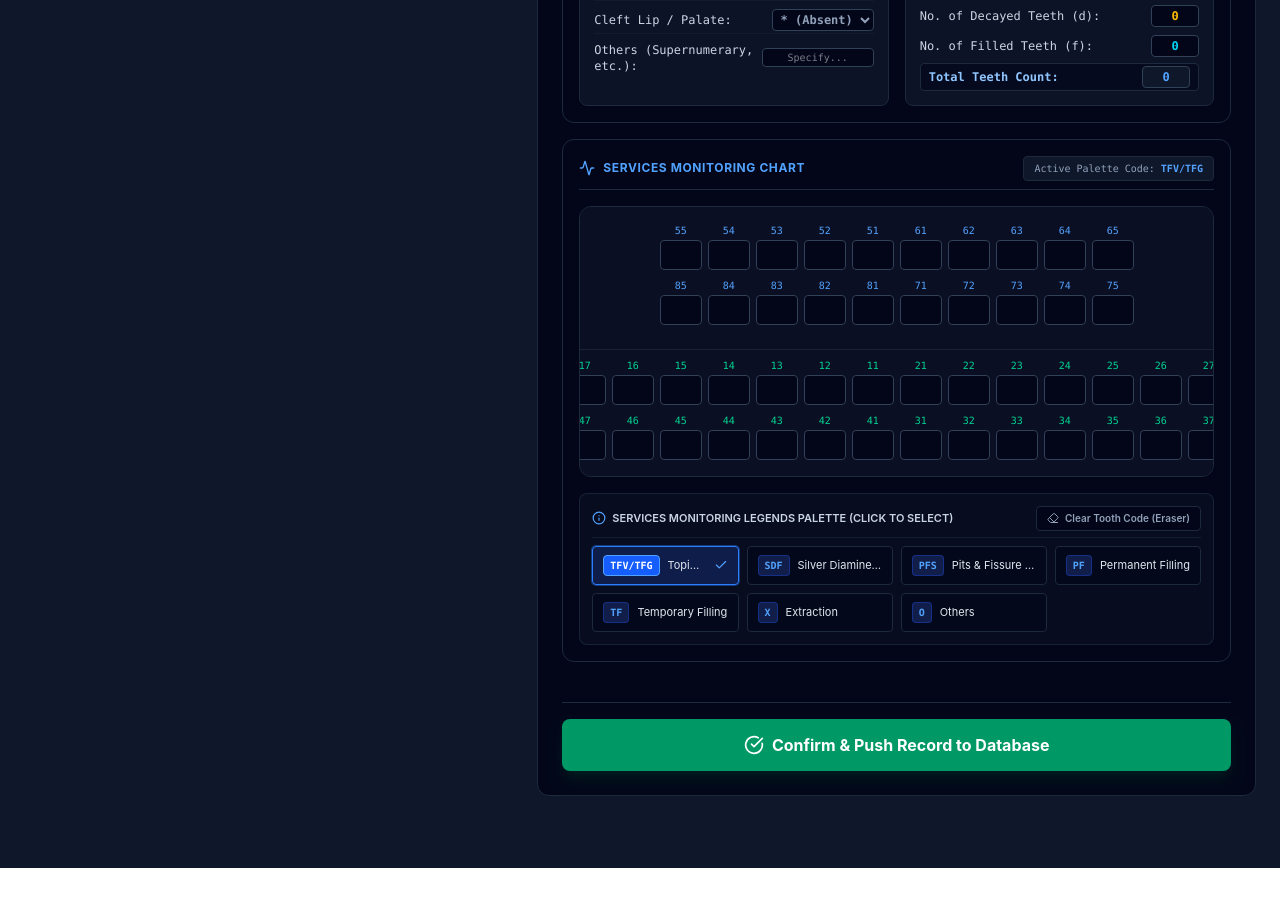
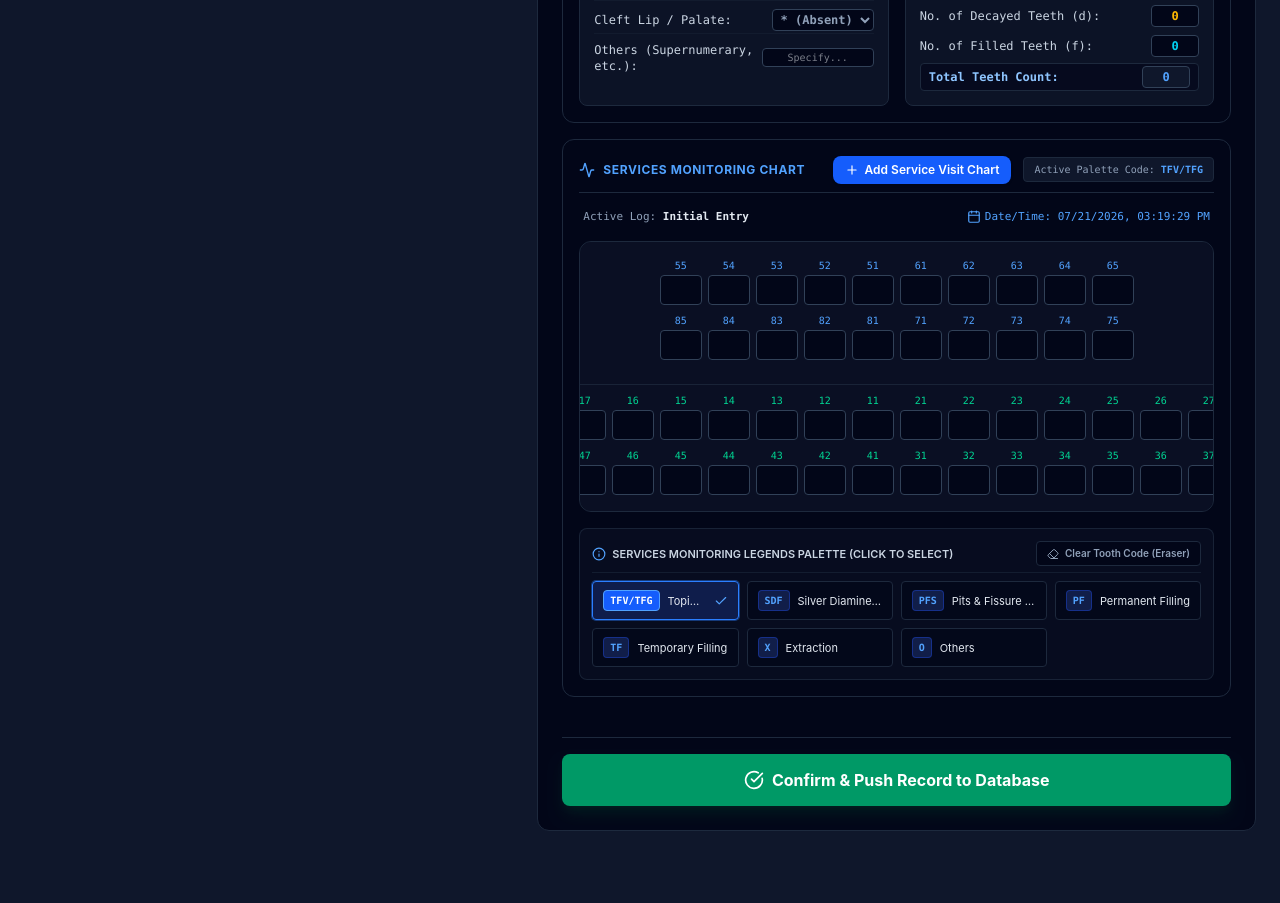
Before and after one commit to wpsupport-prog/dental-ai-app, a React (Vite) app in the folder frontend/: page / in a window 1280 px wide. Shown: the part 3060-3963 px from the top of the page. Before the commit the page ends 3928 px from the top, so only its background shows below. Built offline with nearby package versions, Linux system fonts and the light colour scheme.

Commit message:
feat(services-chart): add multi-visit support with timestamps and defensive data normalization

```diff
--- a/frontend/src/App.tsx
+++ b/frontend/src/App.tsx
@@ -9,7 +9,7 @@ import { RecordsRetrievalTab } from './components/RecordsRetrievalTab';
 
 import OralHealthConditionSummary from './components/OralHealthConditionSummary';
 
-import ServicesMonitoringChart, { type ServiceToothData } from './components/ServicesMonitoringChart';
+import ServicesMonitoringChart, { type ServiceVisitRecord, type ServiceToothData } from './components/ServicesMonitoringChart';
 
 export type ActiveTab = 'intake' | 'records';
 
@@ -121,8 +121,8 @@ export default function App() {
     },
   ]);
 
-  // State to track stacked Services Monitoring Chart inputs
-  const [servicesData, setServicesData] = useState<ServiceToothData>({});
+	// State to track multi-visit Services Monitoring Chart logs
+	const [servicesData, setServicesData] = useState<ServiceVisitRecord[] | ServiceToothData>([]);
 
   const handleFileChange = (e: React.ChangeEvent<HTMLInputElement>) => {
     if (e.target.files && e.target.files[0]) {
--- a/frontend/src/components/RecordsRetrievalTab.tsx
+++ b/frontend/src/components/RecordsRetrievalTab.tsx
@@ -238,13 +238,13 @@ export const RecordsRetrievalTab: React.FC = () => {
               }
             }
 
-			// Safe parsing for Services Monitoring Chart data
+			// Safe parsing for Services Monitoring Chart data (Array or Dictionary)
 			let displayServices = data.services_monitoring;
 			if (typeof displayServices === 'string') {
 			  try {
 				displayServices = JSON.parse(displayServices);
 			  } catch {
-                displayServices = {};
+				displayServices = [];
 			  }
 			}
 
--- a/frontend/src/components/ServicesMonitoringChart.tsx
+++ b/frontend/src/components/ServicesMonitoringChart.tsx
@@ -1,15 +1,36 @@
 import React, { useState } from 'react';
-import { Activity, Info, Eraser, Check } from 'lucide-react';
+import { Activity, Info, Eraser, Check, Plus, Calendar } from 'lucide-react';
+
+export interface ServiceVisitRecord {
+  id: string;
+  visitLabel: string;
+  visitDate: string;
+  chartData: Record<string, string>;
+}
 
 export interface ServiceToothData {
   [toothNumber: string]: string;
 }
 
 interface ServicesMonitoringChartProps {
-  data?: ServiceToothData;
-  onChange?: (updated: ServiceToothData) => void;
+  data?: ServiceToothData | ServiceVisitRecord[] | any;
+  onChange?: (updated: any) => void;
   isEditable?: boolean;
 }
+
+// Local PC system date & time helper
+const getLocalPCDateTime = () => {
+  const now = new Date();
+  return now.toLocaleString(undefined, {
+    year: 'numeric',
+    month: '2-digit',
+    day: '2-digit',
+    hour: '2-digit',
+    minute: '2-digit',
+    second: '2-digit',
+    hour12: true,
+  });
+};
 
 // Layout definitions matching FDI numbering scheme
 const TEMP_TOP_TEETH = ['55', '54', '53', '52', '51', '61', '62', '63', '64', '65'];
@@ -33,43 +54,92 @@ export const ServicesMonitoringChart: React.FC<ServicesMonitoringChartProps> = (
   onChange,
   isEditable = true,
 }) => {
-  // Currently active selected symbol from palette
   const [selectedSymbol, setSelectedSymbol] = useState<string | null>('TFV/TFG');
 
-  // Handle clicking a tooth box using selected legend palette symbol
+  // Helper fallback visit item
+  const defaultInitialVisit: ServiceVisitRecord = {
+    id: 'service-visit-1',
+    visitLabel: 'Initial Entry',
+    visitDate: getLocalPCDateTime(),
+    chartData: {},
+  };
+
+  // Safely normalize input data into a non-empty array of ServiceVisitRecord objects
+  const normalizeVisits = (): { isMultiVisit: boolean; visitsList: ServiceVisitRecord[] } => {
+    if (Array.isArray(data)) {
+      if (data.length === 0) {
+        return { isMultiVisit: true, visitsList: [defaultInitialVisit] };
+      }
+      return { isMultiVisit: true, visitsList: data as ServiceVisitRecord[] };
+    }
+
+    if (data && typeof data === 'object') {
+      return {
+        isMultiVisit: false,
+        visitsList: [
+          {
+            id: 'service-visit-1',
+            visitLabel: 'Initial Entry',
+            visitDate: getLocalPCDateTime(),
+            chartData: (data as Record<string, string>) || {},
+          },
+        ],
+      };
+    }
+
+    return { isMultiVisit: false, visitsList: [defaultInitialVisit] };
+  };
+
+  const { isMultiVisit, visitsList: visits } = normalizeVisits();
+
+  const [activeVisitId, setActiveVisitId] = useState<string>(visits[0]?.id || 'service-visit-1');
+
+  // Guarantee activeVisit is NEVER undefined
+  const activeVisit: ServiceVisitRecord =
+    visits.find((v) => v.id === activeVisitId) || visits[0] || defaultInitialVisit;
+
+  const activeChartData = activeVisit.chartData || {};
+
+  // Add a new service monitoring visit log stamped with current local date/time
+  const handleAddServiceVisit = () => {
+    if (!isEditable || !onChange) return;
+
+    const newVisitIndex = visits.length + 1;
+    const newVisit: ServiceVisitRecord = {
+      id: `service-visit-${Date.now()}`,
+      visitLabel: `Visit ${newVisitIndex}`,
+      visitDate: getLocalPCDateTime(),
+      chartData: {},
+    };
+
+    const updatedVisits = [newVisit, ...visits];
+    setActiveVisitId(newVisit.id);
+    onChange(updatedVisits);
+  };
+
+  // Stamp tooth code using selected palette symbol
   const handleToothClick = (toothNum: string) => {
     if (!isEditable || !onChange) return;
 
-    const updated = { ...data };
+    const updatedChartData = { ...activeChartData };
 
     if (selectedSymbol === null) {
-      // Eraser Mode
-      delete updated[toothNum];
+      delete updatedChartData[toothNum];
     } else {
-      // Apply selected legend code
-      updated[toothNum] = selectedSymbol;
+      updatedChartData[toothNum] = selectedSymbol;
     }
 
-    onChange(updated);
-  };
+    const updatedVisits = visits.map((v) =>
+      v.id === activeVisit.id ? { ...v, chartData: updatedChartData } : v
+    );
 
-  // Handle direct text typing if needed
-  const handleCellChange = (toothNum: string, value: string) => {
-    if (!isEditable || !onChange) return;
-
-    const updated = {
-      ...data,
-      [toothNum]: value.toUpperCase(),
-    };
-
-    onChange(updated);
+    onChange(updatedVisits);
   };
 
   // Helper to render single interactive input box per tooth
   const renderToothCell = (toothNum: string, isTemp: boolean = false) => {
-    const value = data[toothNum] || '';
+    const value = activeChartData[toothNum] || '';
 
-    // Color theme logic: Blue for Primary/Temporary teeth, Emerald/Green for Permanent teeth
     const filledBorderBg = isTemp
       ? 'border-blue-500 bg-blue-950/60 ring-1 ring-blue-500/50'
       : 'border-emerald-500 bg-emerald-950/60 ring-1 ring-emerald-500/50';
@@ -79,12 +149,10 @@ export const ServicesMonitoringChart: React.FC<ServicesMonitoringChartProps> = (
 
     return (
       <div key={toothNum} className="flex flex-col items-center">
-        {/* Tooth Number Label */}
         <span className={`text-[10px] font-mono mb-0.5 select-none ${textColor}`}>
           {toothNum}
         </span>
 
-        {/* Interactive Box */}
         <div
           onClick={() => handleToothClick(toothNum)}
           className={`border rounded overflow-hidden cursor-pointer transition flex items-center justify-center select-none ${
@@ -96,7 +164,6 @@ export const ServicesMonitoringChart: React.FC<ServicesMonitoringChartProps> = (
             readOnly={!isEditable}
             maxLength={7}
             value={value}
-            onChange={(e) => handleCellChange(toothNum, e.target.value)}
             className={`w-10 h-7 bg-transparent text-center font-bold text-[10px] ${textColor} focus:outline-none tracking-tighter uppercase cursor-pointer pointer-events-none`}
           />
         </div>
@@ -106,20 +173,65 @@ export const ServicesMonitoringChart: React.FC<ServicesMonitoringChartProps> = (
 
   return (
     <div className="bg-slate-950 p-4 rounded-xl border border-slate-800 my-4 space-y-4">
+      {/* Header Bar */}
       <div className="flex justify-between items-center border-b border-slate-800 pb-2">
         <div className="flex items-center gap-2 text-xs font-bold text-blue-400 uppercase tracking-wider">
           <Activity className="w-4 h-4" /> Services Monitoring Chart
         </div>
-        {selectedSymbol !== undefined && (
-          <span className="text-[10px] font-mono text-slate-400 bg-slate-900 px-2.5 py-1 rounded border border-slate-800">
-            Active Palette Code: <strong className="text-blue-400">{selectedSymbol || 'CLEAR (ERASER)'}</strong>
-          </span>
-        )}
+
+        <div className="flex items-center gap-3">
+          {isEditable && (
+            <button
+              type="button"
+              onClick={handleAddServiceVisit}
+              className="bg-blue-600 hover:bg-blue-500 text-white font-semibold text-xs px-3 py-1.5 rounded-lg flex items-center gap-1.5 transition cursor-pointer shadow-sm hover:scale-105 active:scale-95"
+            >
+              <Plus className="w-3.5 h-3.5" /> Add Service Visit Chart
+            </button>
+          )}
+
+          {selectedSymbol !== undefined && (
+            <span className="text-[10px] font-mono text-slate-400 bg-slate-900 px-2.5 py-1 rounded border border-slate-800">
+              Active Palette Code: <strong className="text-blue-400">{selectedSymbol || 'CLEAR (ERASER)'}</strong>
+            </span>
+          )}
+        </div>
+      </div>
+
+      {/* Multi-Visit Selector Tabs */}
+      {visits.length > 1 && (
+        <div className="flex gap-2 overflow-x-auto pb-1 border-b border-slate-800/60">
+          {visits.map((v) => (
+            <button
+              key={v.id}
+              type="button"
+              onClick={() => setActiveVisitId(v.id)}
+              className={`flex items-center gap-2 px-3 py-1.5 rounded-lg text-xs font-mono transition border cursor-pointer ${
+                v.id === activeVisit.id
+                  ? 'bg-blue-600 text-white border-blue-400 font-bold shadow-sm'
+                  : 'bg-slate-900 text-slate-400 border-slate-800 hover:text-slate-200'
+              }`}
+            >
+              <span>{v.visitLabel}</span>
+              <span className="text-[10px] opacity-80 flex items-center gap-1">
+                <Calendar className="w-3 h-3" /> {v.visitDate}
+              </span>
+            </button>
+          ))}
+        </div>
+      )}
+
+      {/* Active Visit Info Subheader */}
+      <div className="flex justify-between items-center text-[11px] font-mono text-slate-400 px-1">
+        <span>Active Log: <strong className="text-slate-200">{activeVisit?.visitLabel || 'Initial Entry'}</strong></span>
+        <span className="flex items-center gap-1 text-blue-400">
+          <Calendar className="w-3.5 h-3.5" /> Date/Time: {activeVisit?.visitDate || getLocalPCDateTime()}
+        </span>
       </div>
 
       {/* Tooth Boxes Canvas Container */}
       <div className="bg-slate-900/60 p-4 rounded-xl border border-slate-800 flex flex-col items-center space-y-4 overflow-x-auto">
-        {/* 1. Temporary Teeth Section (Upper 55–65 & Lower 85–75 Stacked Together) - BLUE THEME */}
+        {/* Temporary Teeth Section */}
         <div className="flex flex-col gap-2 pb-2">
           <div className="flex gap-1.5 justify-center">
             {TEMP_TOP_TEETH.map((t) => renderToothCell(t, true))}
@@ -129,7 +241,7 @@ export const ServicesMonitoringChart: React.FC<ServicesMonitoringChartProps> = (
           </div>
         </div>
 
-        {/* 2. Permanent Teeth Section (Upper 18–28 & Lower 48–38) - GREEN THEME */}
+        {/* Permanent Teeth Section */}
         <div className="flex flex-col gap-2 pt-2 border-t border-slate-800/80 px-4">
           <div className="flex gap-1.5 justify-center">
             {PERM_TOP_TEETH.map((t) => renderToothCell(t, false))}
@@ -148,7 +260,6 @@ export const ServicesMonitoringChart: React.FC<ServicesMonitoringChartProps> = (
             <span>SERVICES MONITORING LEGENDS PALETTE (CLICK TO SELECT)</span>
           </div>
 
-          {/* Eraser Button */}
           {isEditable && (
             <button
               type="button"
@@ -164,7 +275,6 @@ export const ServicesMonitoringChart: React.FC<ServicesMonitoringChartProps> = (
           )}
         </div>
 
-        {/* Interactive Legend Grid */}
         <div className="grid grid-cols-2 md:grid-cols-4 gap-2 text-[11px]">
           {SERVICE_LEGENDS.map((item) => {
             const isSelected = selectedSymbol === item.code;
```
Lines whose indentation alone changed are shown as unchanged.
